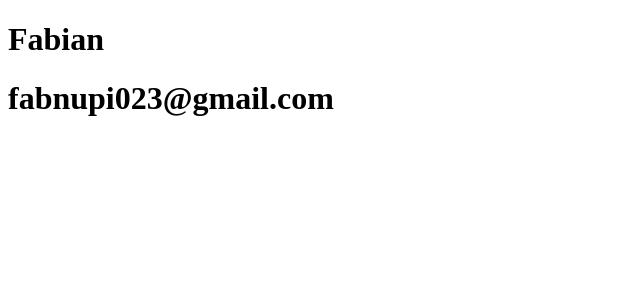
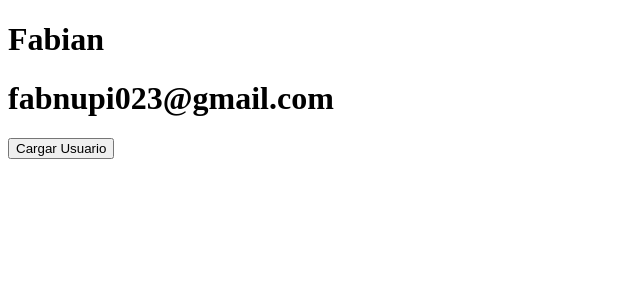
Before and after one commit to fabnupi23/useeffect-app, a React (Create React App) app: page / in a window 1280 px wide. Shown: the top 300 px of the page, without its empty margins (0-640 px from the left). Built offline with nearby package versions, Linux system fonts and the light colour scheme; no server answers.

Commit message:
Creación del boton-eleccion aleatroia de usuarios

```diff
--- a/src/FetchCard.js
+++ b/src/FetchCard.js
@@ -24,6 +24,10 @@ const FetchCard = () => {
     <div>
         <h1>{user.name}</h1>
         <h1>{user.email}</h1>
+        <button onClick={updateUser}>
+            Cargar Usuario
+        </button>
+
     </div>
   )
 }
--- a/src/helpers/getUser.js
+++ b/src/helpers/getUser.js
@@ -1,5 +1,6 @@
 const getUser = async () =>{
-    const url = "https://jsonplaceholder.typicode.com/users/1";
+    const userId = Math.floor(Math.random()*10)+1;
+    const url = "https://jsonplaceholder.typicode.com/users/"+userId;
     const res = await fetch(url);
     const user = await res.json();
 
```
Also changed, not shown: Documentacion/FetchCard.txt.
